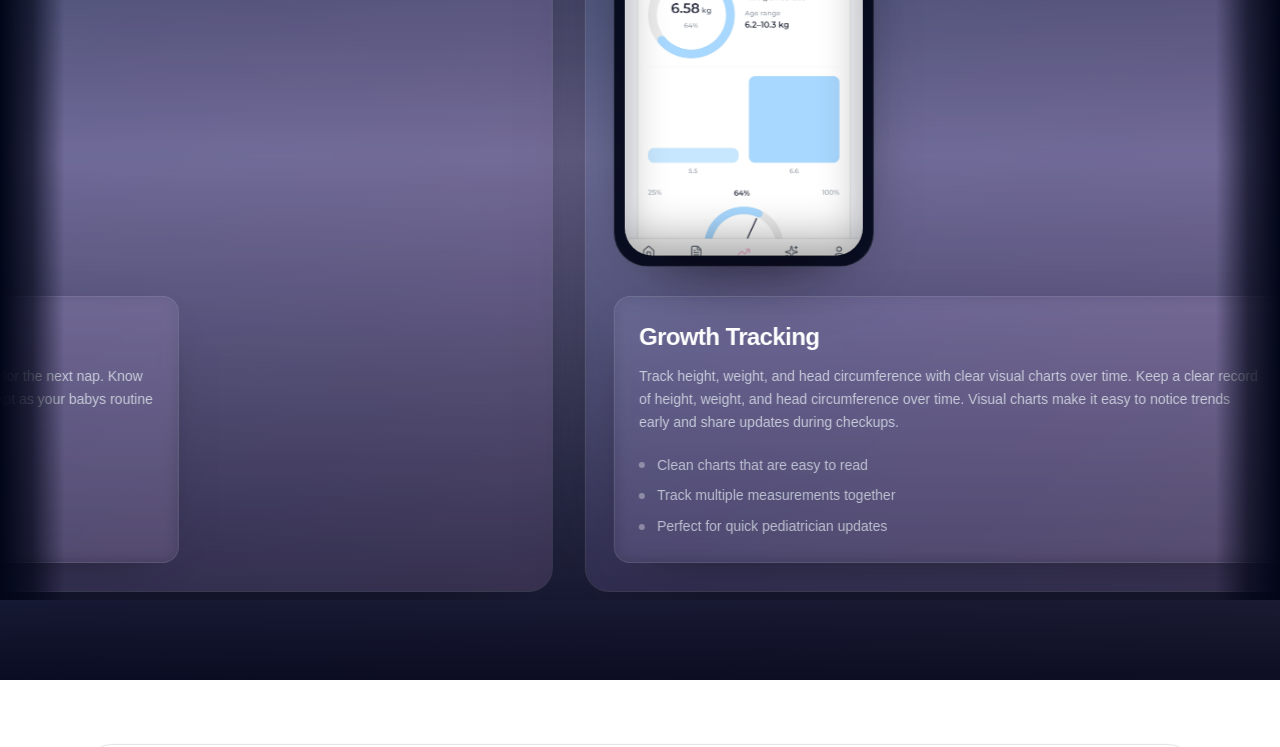
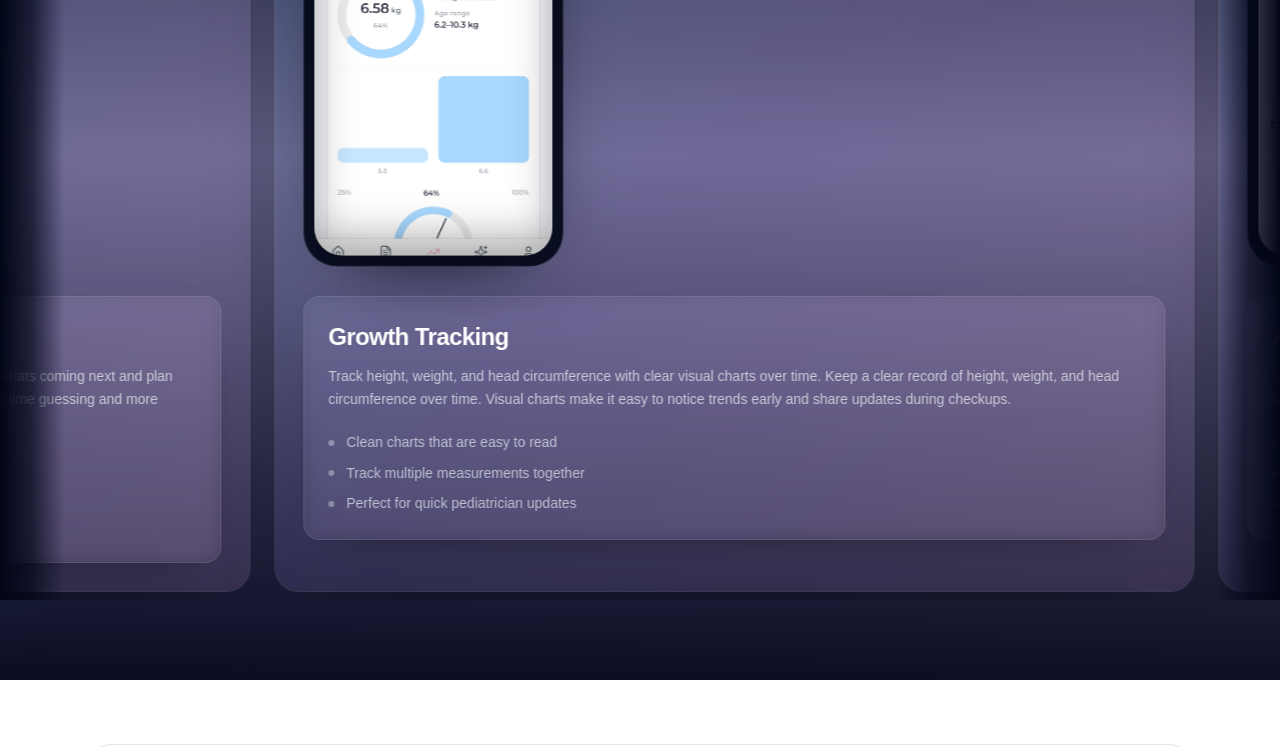
Before and after one commit to domasdomas57-web/baby-growth-landing, a Next.js app: page / in a window 1280 px wide. Shown: the part 1103-1850 px from the top of the page. Built offline with nearby package versions, Linux system fonts and the light colour scheme.

Commit message:
Fix FeatureShowcase spacing and text placement

```diff
--- a/components/FeatureShowcase.tsx
+++ b/components/FeatureShowcase.tsx
@@ -121,7 +121,7 @@ return (
 <div ref={viewportRef} className="overflow-hidden">
 <div
 ref={trackRef}
-className="flex w-max items-stretch gap-6 py-2 will-change-transform sm:gap-8"
+className="flex w-max items-stretch gap-5 py-2 will-change-transform sm:gap-6"
 >
 {FEATURES.map((feature) => {
 const details = FEATURE_DETAILS[feature.title];
@@ -133,12 +133,12 @@ initial={{ opacity: 0, y: 18 }}
 whileInView={{ opacity: 1, y: 0 }}
 viewport={{ once: true, amount: 0.35 }}
 transition={{ duration: 0.6, ease: [0.22, 1, 0.36, 1] }}
-className="relative w-[92vw] overflow-hidden rounded-3xl border border-white/10 bg-white/[0.04] shadow-[0_26px_90px_-60px_rgba(0,0,0,0.90)] backdrop-blur sm:w-[84vw]"
+className="relative w-[94vw] overflow-hidden rounded-3xl border border-white/10 bg-white/[0.04] shadow-[0_26px_90px_-60px_rgba(0,0,0,0.90)] backdrop-blur sm:w-[760px] md:w-[860px] lg:w-[920px]"
 >
 <div className="absolute inset-0 -z-10 bg-gradient-to-br from-sky-400/10 via-violet-400/10 to-fuchsia-300/10" />
 
-<div className="grid gap-4 p-5 sm:gap-5 sm:p-7 md:grid-cols-[auto,minmax(0,1fr)] md:items-center md:gap-5 lg:gap-6">
-<div className="flex items-center justify-center lg:justify-start">
+<div className="grid gap-4 p-5 sm:grid-cols-[auto,minmax(0,1fr)] sm:items-center sm:gap-5 sm:p-7 lg:gap-6">
+<div className="flex items-center justify-center sm:justify-start">
 <motion.div
 animate={shouldReduceMotion ? undefined : { y: [0, -8, 0] }}
 transition={{
@@ -169,8 +169,8 @@ className="object-cover object-top"
 </motion.div>
 </div>
 
-<div className="text-center lg:text-left">
-<div className="mx-auto max-w-2xl rounded-2xl border border-white/10 bg-white/[0.04] px-5 py-5 shadow-[0_14px_50px_-36px_rgba(0,0,0,0.85)] backdrop-blur sm:px-6 sm:py-6 lg:mx-0">
+<div className="text-center sm:text-left">
+<div className="w-full rounded-2xl border border-white/10 bg-white/[0.04] px-5 py-5 shadow-[0_14px_50px_-36px_rgba(0,0,0,0.85)] backdrop-blur sm:px-6 sm:py-6">
 <h3 className="text-balance text-xl font-semibold tracking-tight text-white sm:text-2xl">
 {feature.title}
 </h3>
```
